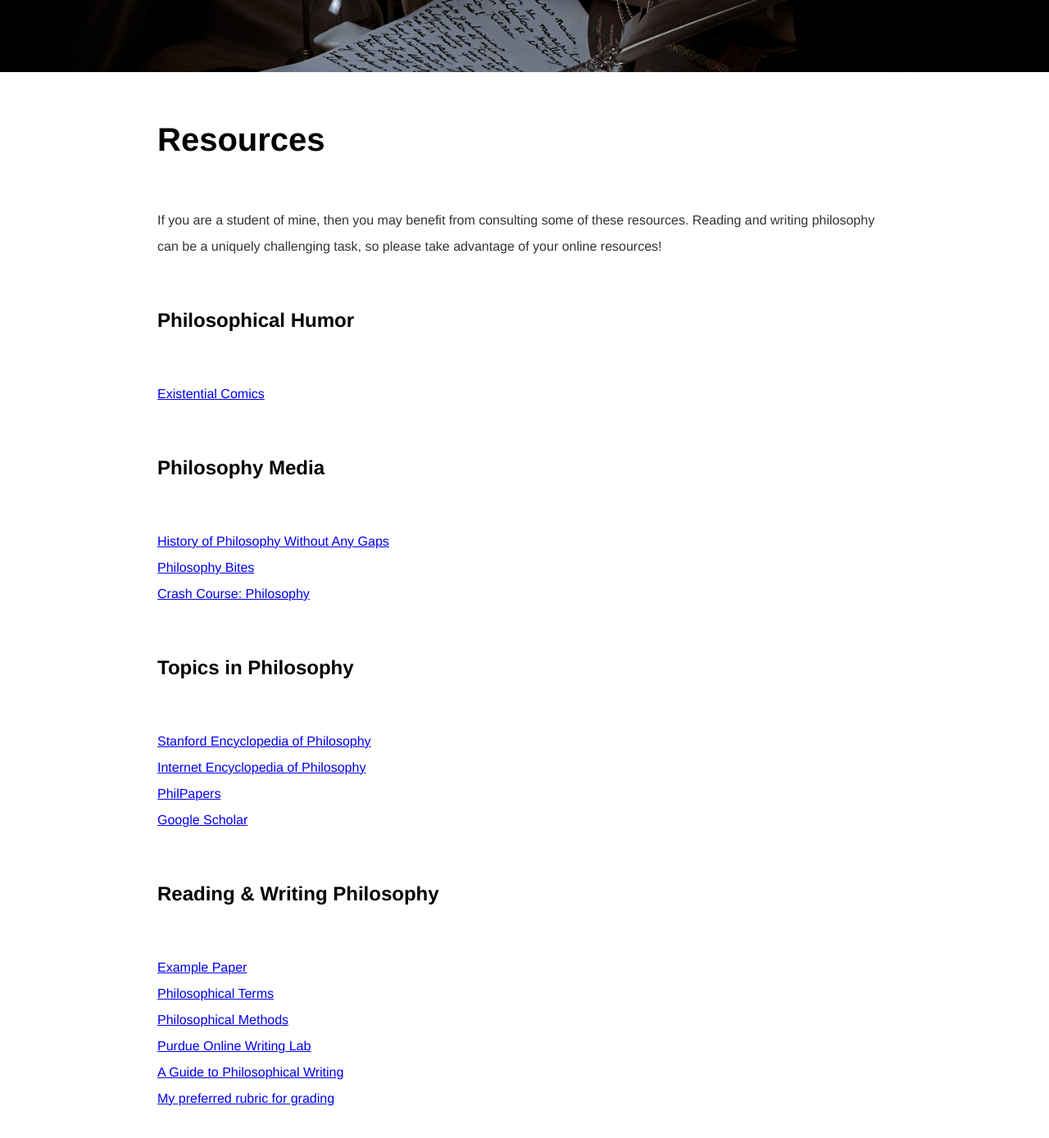
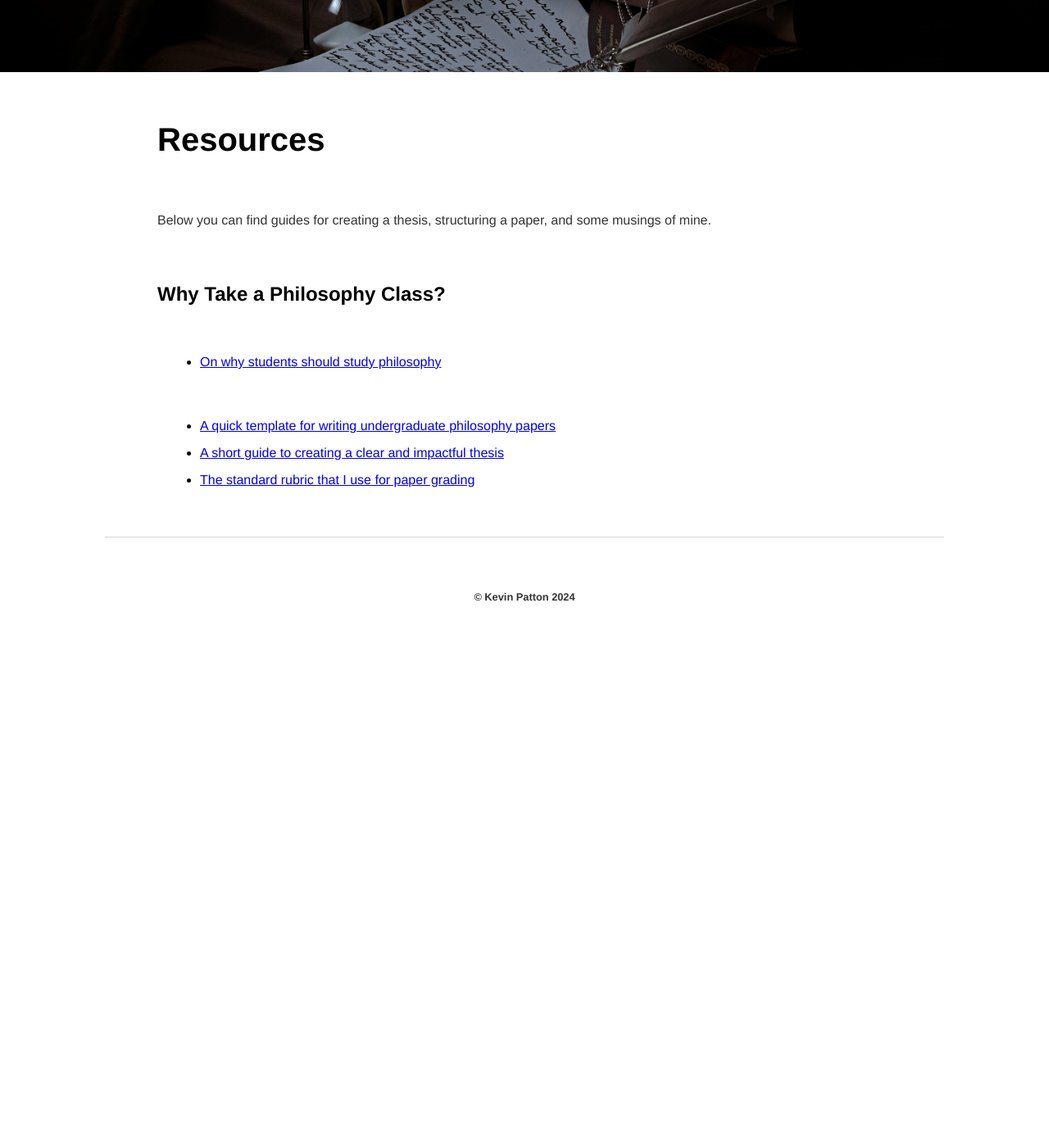
Before and after one commit to kevinjpatton/kevinjpatton.github.io, a Jekyll site: the page built from teaching/phil_1010/resources/index.html, in a window 1280 px wide and 1400 px high, scrolled down 260 px. Shown: the top 1389 px of the window at 82% size. Built offline with Jekyll 4.4.1, drawn with Linux system fonts in a browser that asks for light colours; Markdown is read by kramdown in place of the engine named in the settings; after the commit the page ends 1062 px from its top, so only the background shows below that; some of the changed text lies outside the part shown.

Commit message:
Update index.html

```diff
--- a/teaching/phil_1010/resources/index.html
+++ b/teaching/phil_1010/resources/index.html
@@ -3,15 +3,15 @@ layout: 1010
 title: PHIL1010 - Resources
 ---
 <h1>Resources</h1>
-<p>If you are a student of mine, then you may benefit from consulting some of these resources.  Reading and writing philosophy can be a uniquely challenging task, so please take advantage of your online resources!</p>
-<h2>Philosophical Humor</h2>
-<p><a href="http://existentialcomics.com/" target="_blank">Existential Comics</a></p>
-<h2>Philosophy Media</h2>
-<p><a href="https://www.historyofphilosophy.net/" target="_blank">History of Philosophy Without Any Gaps</a><br><a href="https://philosophybites.com/" target=_blank">Philosophy Bites</a><br>
-<a href="https://www.youtube.com/watch?v=BNYJQaZUDrI&list=PL8dPuuaLjXtNgK6MZucdYldNkMybYIHKR" target="_blank">Crash Course: Philosophy</a></p>
-<h2>Topics in Philosophy</h2>
-<p><a href="http://plato.stanford.edu/" target="_blank">Stanford Encyclopedia of Philosophy</a><br><a href="http://www.iep.utm.edu/" target="_blank">Internet Encyclopedia of Philosophy</a><br><a href="http://philpapers.org/" target="_blank">PhilPapers</a><br><a href="https://scholar.google.com" target="_blank">Google Scholar</a></p>
-<h2>Reading & Writing Philosophy</h2>
-<p><a href="https://prezi.com/z4h1_fwilbxj/a-sample-philosophy-paper/" target="_blank">Example Paper</a><br><a href="https://en.wikipedia.org/wiki/Glossary_of_philosophy" target="_blank">Philosophical Terms</a><br><a href="https://en.wikipedia.org/wiki/Philosophical_methodology" target="_blank">Philosophical Methods</a><br><a href="http://owl.english.purdue.edu/owl/" target="_blank">Purdue Online Writing Lab</a><br><a href="http://writingproject.fas.harvard.edu/files/hwp/files/philosophical_writing.pdf" target="_blank">A Guide to Philosophical Writing</a><br><a href="/teaching/phil1020/Phil_Paper_Rubric.pdf" target="_blank">My preferred rubric for grading</a></p>
-<h2>Logic and Topics in Logic</h2>
-<p><a href="https://carnap.io/" target="_blank">Carnap: A Free Online Proof Program</a><br><a href="http://philosophy.hku.hk/think/" target="_blank">Introductions to Various Logics</a><br><a href="https://www.khanacademy.org/test-prep/lsat/lsat-lessons/logical-reasoning/a/logical-reasoning--article--getting-started/" target="_blank">Logical Reasoning</a></p>
+<p>Below you can find guides for creating a thesis, structuring a paper, and some musings of mine.</p>
+
+<h2>Why Take a Philosophy Class?</h2>
+<ul class="standard-list">
+  <li><a href="/phil_1010/resources/why_philosophy.pdf">On why students should study philosophy</a></li>
+</ul>
+
+<ul class="standard-list">
+   <li><a href="/phil_1010/resources/writing_philosophy.pdf">A quick template for writing undergraduate philosophy papers</a></li>
+  <li><a href="/phil_1010/resources/creatingyourthesis.pdf">A short guide to creating a clear and impactful thesis</a></li>
+  <li><a href="/phil_1010/resources/Patton_GradingRubric.pdf">The standard rubric that I use for paper grading</a></li>
+</ul>
```
